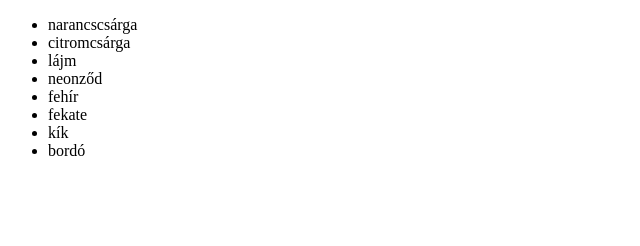
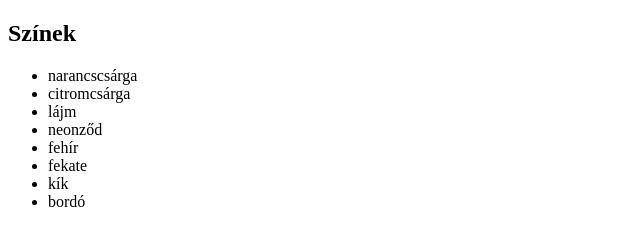
Before and after one commit to lorinc06xd/web2, a plain HTML site: page index.html in a window 1280 px wide. Shown: the whole page, without its empty margins (0-640 px from the left). Drawn offline with Linux system fonts and the light colour scheme.

Commit message:
módosítva

```diff
--- a/index.html
+++ b/index.html
@@ -6,6 +6,7 @@
     <title>Document</title>
 </head>
 <body>
+    <h2>Színek</h2>
     <ul>
         <li>narancscsárga</li>
         <li>citromcsárga</li>
```
